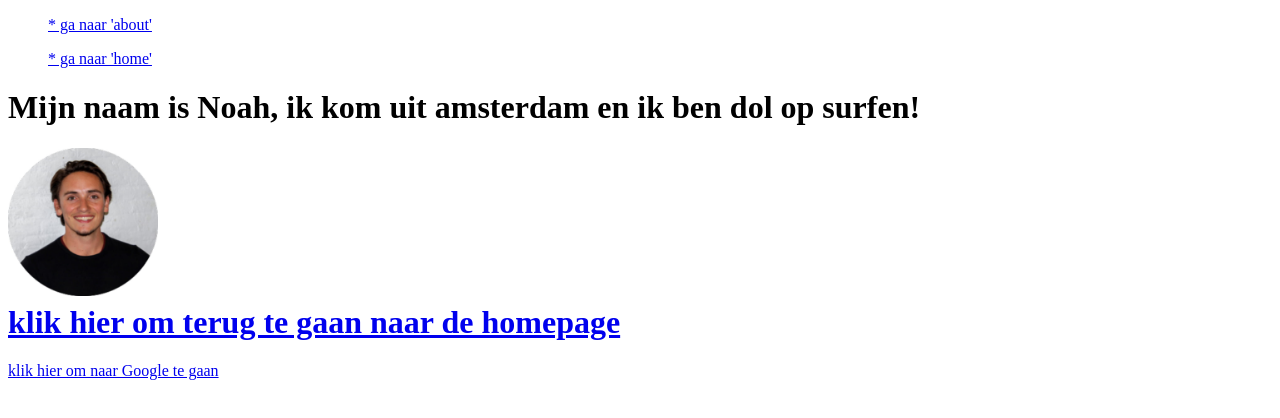
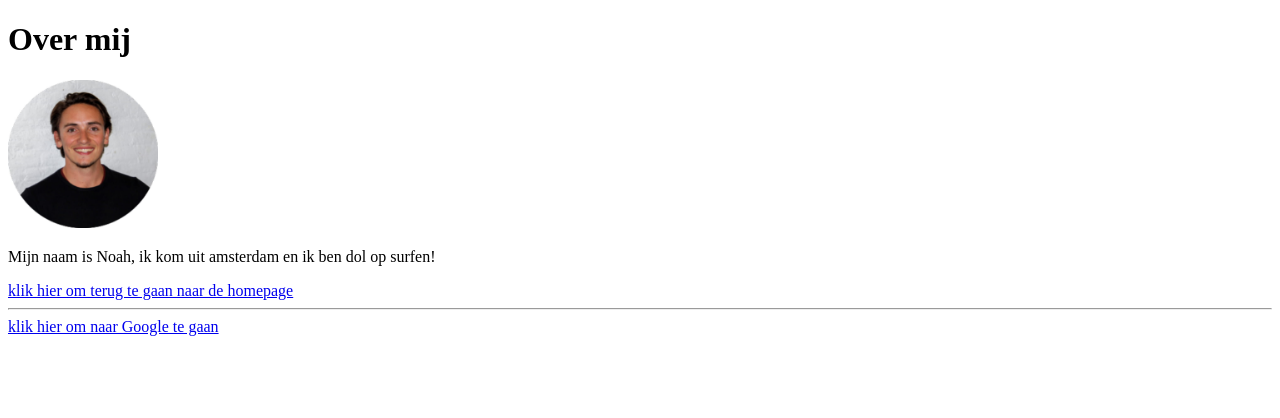
Before and after one commit to NFerron24/03L01M01, a plain HTML site: page about.html in a window 1280 px wide. Drawn offline with Linux system fonts and the light colour scheme.

Commit message:
Update about.html

```diff
--- a/about.html
+++ b/about.html
@@ -1,19 +1,21 @@
 <!DOCTYPE html>
 <html>
+    <head>
+        <title> Over mij </title>
+    </head>
+    <main>
         <header>
-        <title> 'About' pagina</title>
-        <ul><a href = "about.html"> * ga naar 'about'</a></ul>
-        <ul><a href = "index.html"> * ga naar 'home'</a></ul>
+            <h1>Over mij </h1>
         </header>
-            <main>
             <body>
-                        <h1>Mijn naam is Noah, ik kom uit amsterdam en ik ben dol op surfen!<h1>
                 <img width = "150" height = "148" src = "profielfoto.jpg" />
+                <p>Mijn naam is Noah, ik kom uit amsterdam en ik ben dol op surfen!</p>
                     <nav>
                         <a href="index.html" >klik hier om terug te gaan naar de homepage</a>
                     </nav>
             </body>
         </main>
+    <hr></hr>
     <footer>
         <a href = "https://www.google.nl" > klik hier om naar Google te gaan</a>
     </footer>
```
Lines whose indentation alone changed are shown as unchanged.
